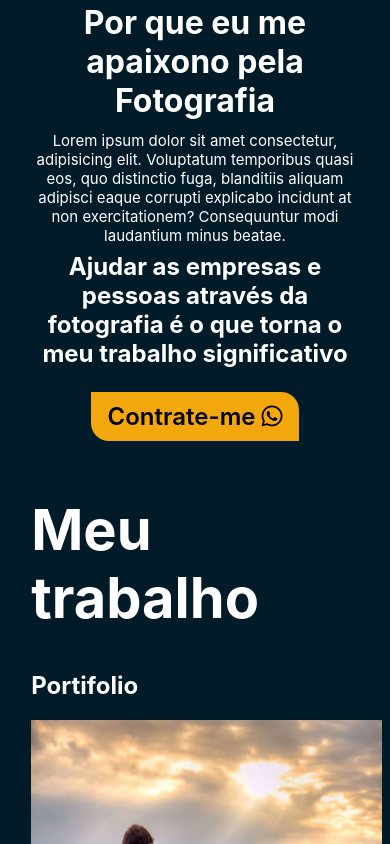
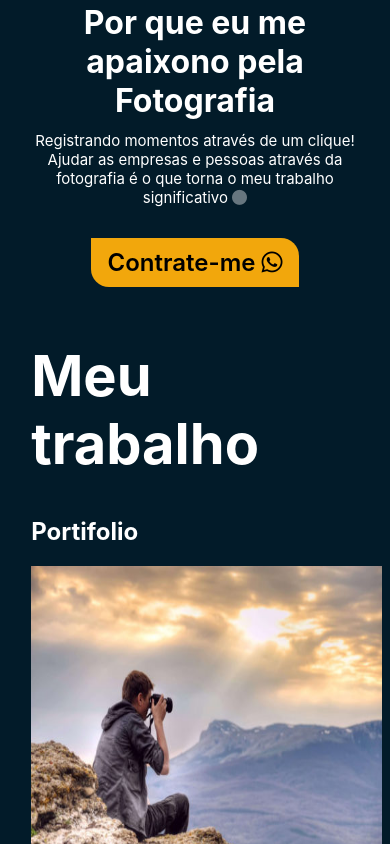
Before and after one commit to JeerTeles/DSPHOTOS, a plain HTML site: page index.html in a window 390 px wide. Shown: the part 860-1704 px from the top of the page. Drawn offline with nearby package versions, Linux system fonts and the light colour scheme.

Commit message:
fix/menu query cellphone

```diff
--- a/index.html
+++ b/index.html
@@ -31,8 +31,8 @@
                 <h4>Menu <i class="fa-solid fa-bars"></i> </h4>
                 <ul>
                     <li><a href="#">Home</a></li>
-                    <li><a href="#">About</a></li>
-                    <li><a href="#">Cliente</a></li>
+                    <li><a href="#">Clientes</a></li>
+                    <li><a href="#">Feedback</a></li>
                     <li><a href="#">Contact</a></li>
                 </ul>
             </menu>
@@ -58,14 +58,10 @@
                     <img src="src/img/Exemplo-02.jpeg" alt="" class="about-img2">
                 </div>
                 <div class="about-content">
-                    <h1>Por que eu me apaixono pela <br> <span>Fotografia</span></h1>
-                    <p>Lorem ipsum dolor sit amet consectetur, adipisicing elit. Voluptatum temporibus quasi eos, quo
-                        distinctio fuga, blanditiis aliquam adipisci eaque corrupti explicabo incidunt at non
-                        exercitationem? Consequuntur modi laudantium minus beatae.
+                    <h1>Por que eu me apaixono pela <br> <span class="call">Fotografia</span></h1>
+                    <p>
+                        Registrando momentos através de um clique<span class="call">!</span> <br> Ajudar as empresas e pessoas através da fotografia é o que torna o meu trabalho significativo <i id="intro" class="fa-solid fa-circle fa-beat-fade"></i>
                     </p>
-                    <h2>
-                        Ajudar as empresas e pessoas através da fotografia é o que torna o meu trabalho significativo
-                    </h2>
                     <button> <a id="contact" href="https://www.instagram.com/_dsphotografia/" target="_blank">Contrate-me <i class="fa-brands fa-whatsapp"></i></a></button>
                 </div>
             </div>
@@ -126,7 +122,7 @@
                 </div>
                 <div class="interior-photography" id="feedbacks">
                     <div class="heading">
-                        <h2><span></span>Feedbacks</h2>
+                        <h2>Feedbacks</h2>
                     </div>
                     <div class="cards" id="cards">
                         <a href="src/img/image.png" data-lightbox="Corporate">
```
